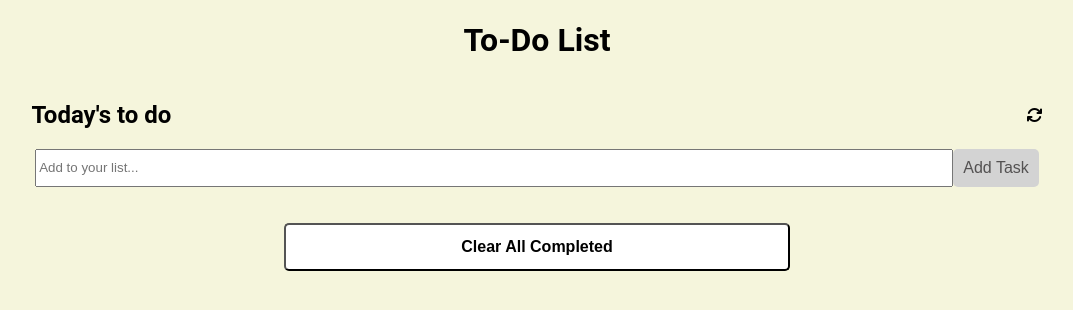
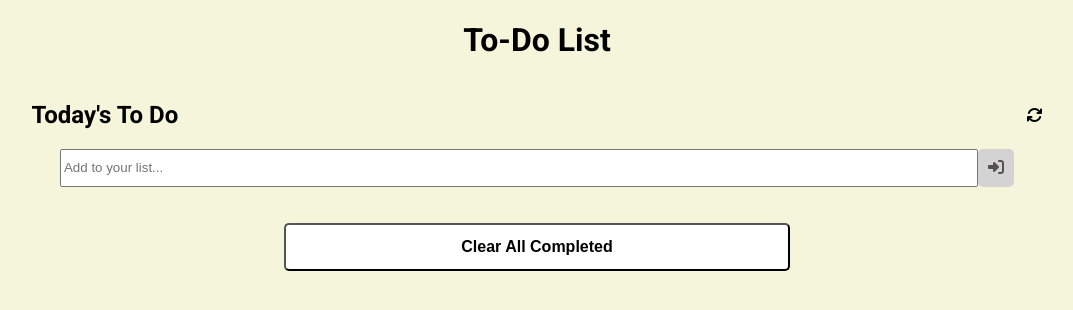
Before and after one commit to Mike111222/ToDoList, a website built with webpack: page dist/index.html in a window 1280 px wide. Shown: the whole page, without its empty margins (103-1176 px from the left). Built offline with nearby package versions, Linux system fonts and the light colour scheme.

Commit message:
Update dist/index.html

```diff
--- a/dist/index.html
+++ b/dist/index.html
@@ -1 +1 @@
-<!doctype html><html lang="en"><head><meta charset="UTF-8"><meta name="viewport" content="width=device-width,initial-scale=1"><script src="https://kit.fontawesome.com/6e8f4ae605.js" crossorigin="anonymous"></script><title>To Do List</title><script defer="defer" src="main.js"></script></head><body><h1>To-Do List</h1><form id="task-form"><div class="today-container"><h2>Today's to do</h2><i id="reset" class="fas fa-sync"></i></div><div class="inputBtn"><input id="task-input" placeholder="Add to your list..."> <button type="submit">Add Task</button></div><ul id="task-list"></ul></form><div class="clear-btn"><button id="clear-completed" type="button">Clear All Completed</button></div></body></html>
+<!doctype html><html lang="en"><head><meta charset="UTF-8"/><meta name="viewport" content="width=device-width,initial-scale=1"/><link rel="preconnect" href="https://fonts.googleapis.com"/><link rel="preconnect" href="https://fonts.gstatic.com" crossorigin/><link href="https://fonts.googleapis.com/css2?family=Lato:ital,wght@0,100;0,300;0,400;0,700;0,900;1,100;1,300;1,400;1,700;1,900&family=Poppins:wght@300&family=Roboto:ital,wght@0,100;0,300;0,400;0,500;0,700;0,900;1,100;1,300;1,400;1,700&display=swap" rel="stylesheet"/><script src="https://kit.fontawesome.com/6e8f4ae605.js" crossorigin="anonymous"></script><title>ToDo List</title><script defer="defer" src="main.js"></script></head><body><h1>To-Do List</h1><form id="task-form"><div class="today-container"><h2>Today's To Do</h2><i id="reset" class="fas fa-sync"></i></div><div class="inputBtn"><input id="task-input" placeholder="Add to your list..."/> <button type="submit"><i class="fa fa-sign-in" aria-hidden="true"></i></button></div><ul id="task-list"></ul></form><div class="clear-btn"><button id="clear-completed" type="button">Clear All Completed</button></div></body></html>
```
